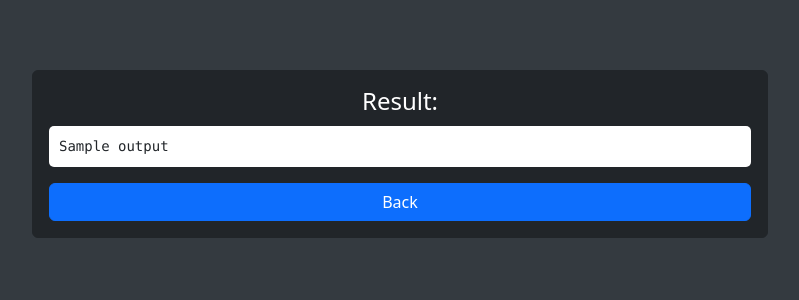
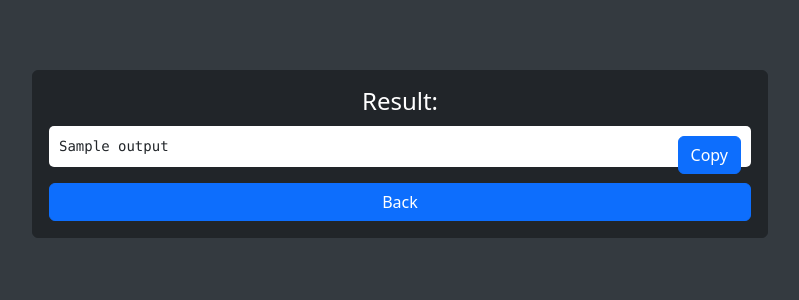
Before and after one commit to blink-zero/example-flask-python-script-webapp, a Flask app: template templates/output.html in a window 1280 px wide. Shown: the part 68-368 px from the top of the page, without its empty margins (240-1039 px from the left). Run offline with Flask 2, Linux system fonts and the light colour scheme; the template is opened without the code that fills it: most values are stand-ins (such as "Sample title", 1, 10 or a date in 2020).

Commit message:
added copy button

```diff
--- a/templates/output.html
+++ b/templates/output.html
@@ -55,7 +55,10 @@
           <div class="result-card card">
             <div class="card-body">
               <h2 class="card-title text-center">Result:</h2>
-              <pre style="word-wrap: break-word">{{ output }}</pre>
+              <div id="output-container">
+                <pre id="output">{{ output }}</pre>
+                <button class="btn btn-primary" id="copy-button" data-clipboard-target="#output">Copy</button>
+              </div>
               <div class="d-grid gap-2">
                 <a href="{{ url_for('home') }}" class="btn btn-primary">Back</a>
               </div>
@@ -65,6 +68,28 @@
       </div>
     </div>
 
+    <script src="https://cdnjs.cloudflare.com/ajax/libs/clipboard.js/2.0.8/clipboard.min.js"></script>
+    <script>
+      new ClipboardJS('#copy-button');
+    </script>
+
+    <style>
+      #copy-button {
+        margin-left: 10px;
+      }
+
+      #output-container {
+        position: relative;
+      }
+
+      #copy-button {
+        position: absolute;
+        top: 10px;
+        right: 10px;
+      }
+    </style>
+
+
     <!-- Optional Bootstrap JavaScript -->
     <script src="https://cdn.jsdelivr.net/npm/bootstrap@5.2.3/dist/js/bootstrap.min.js"></script>
   </body>
```
